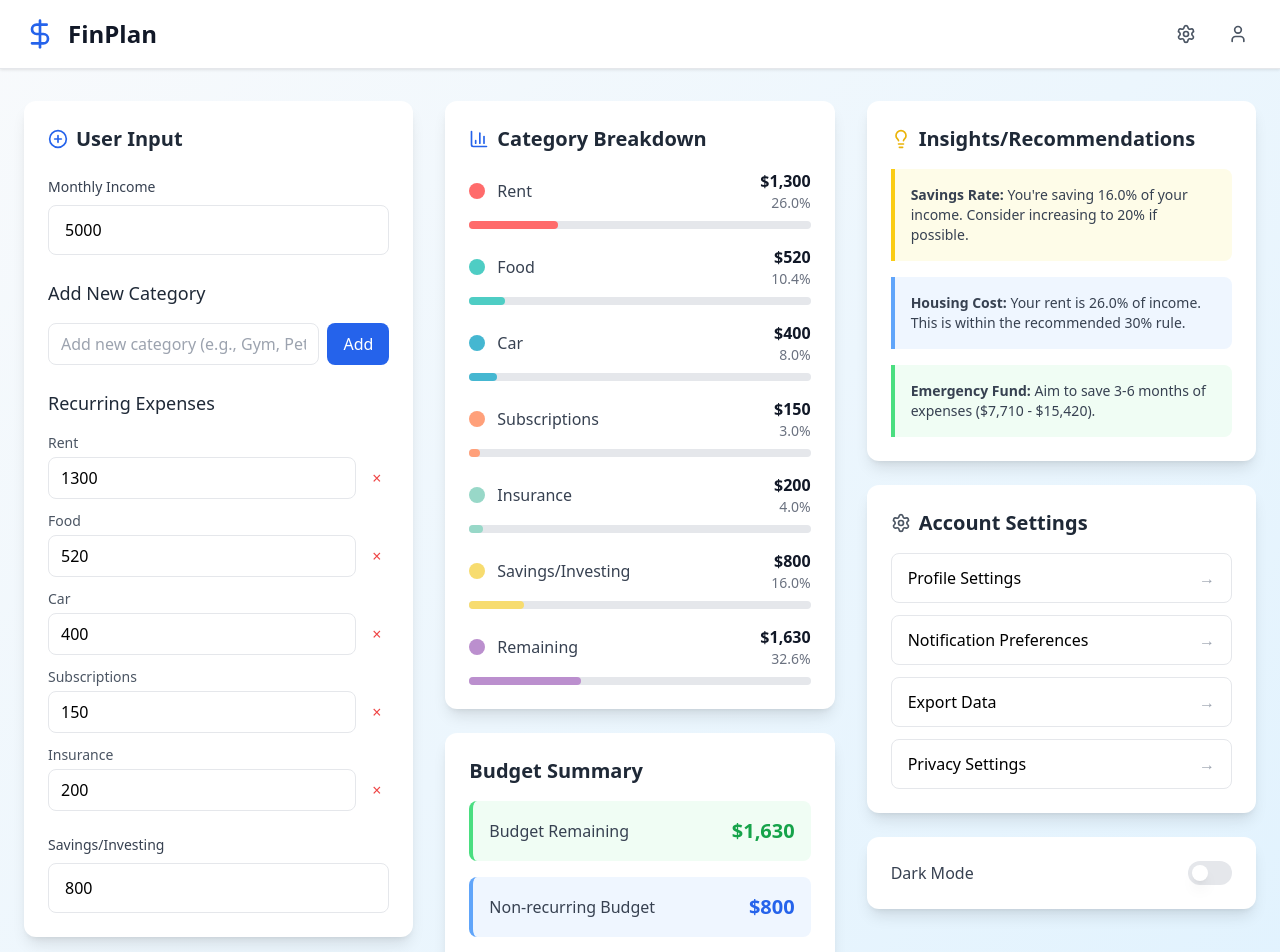
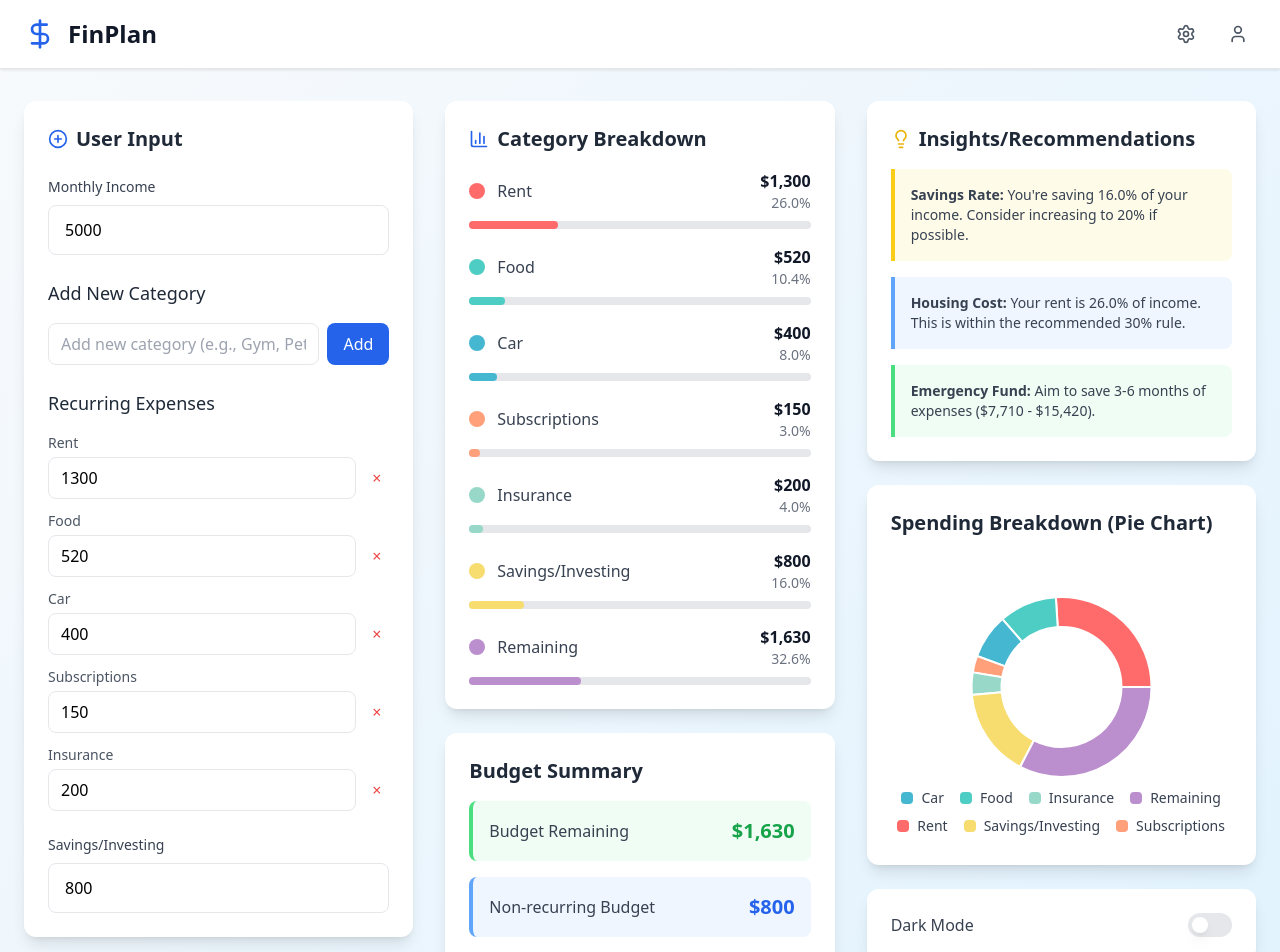
Before and after one commit to RyanMachado/OSCMiniHackProject, a React (Vite) app in the folder my-react-app/: page / in a window 1280 px wide. Shown: the top 952 px of the page. Built offline with nearby package versions, Linux system fonts and the light colour scheme.

Commit message:
Added pie chart

```diff
--- a/my-react-app/package.json
+++ b/my-react-app/package.json
@@ -11,7 +11,8 @@
   },
   "dependencies": {
     "react": "^19.1.1",
-    "react-dom": "^19.1.1"
+    "react-dom": "^19.1.1",
+    "recharts": "^3.2.1"
   },
   "devDependencies": {
     "@eslint/js": "^9.36.0",
--- a/my-react-app/src/App.tsx
+++ b/my-react-app/src/App.tsx
@@ -1,5 +1,22 @@
 import React, { useState } from 'react';
 import { DollarSign, PlusCircle, Settings, BarChart3, Lightbulb, User } from 'lucide-react';
+import { ResponsiveContainer, PieChart, Pie, Cell, Tooltip, Legend } from 'recharts';
+
+function WrappedLegend({ payload = [] }: { payload?: any[] }) {
+  return (
+    <ul className="mt-4 flex flex-wrap justify-center gap-x-4 gap-y-2">
+      {payload.map((entry) => (
+        <li key={entry.value} className="flex items-center gap-2 text-gray-700">
+          <span
+            className="inline-block h-3 w-3 rounded"
+            style={{ backgroundColor: entry.color }}
+          />
+          <span className="text-sm">{entry.value}</span>
+        </li>
+      ))}
+    </ul>
+  );
+}
 
 const FinanceApp = () => {
   const [monthlyIncome, setMonthlyIncome] = useState(5000);
@@ -73,6 +90,16 @@ const FinanceApp = () => {
       percentage: remainingForDisplay > 0 ? ((remainingForDisplay / baseForPercentage) * 100).toFixed(1) : '0.0'
     }
   ];
+
+  // ---- Pie chart series (hide zeros; clamp negatives) ----
+const chartData = [
+  ...expenseData.map(d => ({ name: d.name, value: d.value, color: d.color })),
+  { name: 'Savings/Investing', value: Math.max(0, savingsInvesting), color: '#F7DC6F' },
+  { name: 'Remaining',         value: Math.max(0, remaining),        color: '#BB8FCE' },
+].filter(d => d.value > 0);
+
+const SLICE_COLORS = chartData.map(d => d.color);
+
 
   const [newCategory, setNewCategory] = useState('');
 
@@ -313,29 +340,35 @@ const FinanceApp = () => {
               </div>
             </div>
 
-            {/* Account Settings */}
+            {/* Spending Pie Chart */}
             <div className="bg-white rounded-xl shadow-lg p-6">
-              <h2 className="text-xl font-semibold text-gray-800 mb-4 flex items-center">
-                <Settings className="h-5 w-5 mr-2 text-gray-600" />
-                Account Settings
+              <h2 className="text-xl font-semibold text-gray-800 mb-4">
+                Spending Breakdown (Pie Chart)
               </h2>
-              <div className="space-y-3">
-                <button className="w-full text-left px-4 py-3 rounded-lg hover:bg-gray-50 transition-colors border border-gray-200 flex items-center justify-between">
-                  <span>Profile Settings</span>
-                  <span className="text-gray-400">→</span>
-                </button>
-                <button className="w-full text-left px-4 py-3 rounded-lg hover:bg-gray-50 transition-colors border border-gray-200 flex items-center justify-between">
-                  <span>Notification Preferences</span>
-                  <span className="text-gray-400">→</span>
-                </button>
-                <button className="w-full text-left px-4 py-3 rounded-lg hover:bg-gray-50 transition-colors border border-gray-200 flex items-center justify-between">
-                  <span>Export Data</span>
-                  <span className="text-gray-400">→</span>
-                </button>
-                <button className="w-full text-left px-4 py-3 rounded-lg hover:bg-gray-50 transition-colors border border-gray-200 flex items-center justify-between">
-                  <span>Privacy Settings</span>
-                  <span className="text-gray-400">→</span>
-                </button>
+
+              <div className="h-72">
+                <ResponsiveContainer width="100%" height="100%">
+                  <PieChart>
+                    <Pie
+                      data={chartData}
+                      dataKey="value"
+                      nameKey="name"
+                      innerRadius={60}
+                      outerRadius={90}
+                      strokeWidth={2}
+                    >
+                      {chartData.map((entry, i) => (
+                        <Cell key={`slice-${i}`} fill={SLICE_COLORS[i] || '#8884d8'} />
+                      ))}
+                    </Pie>
+
+                    <Tooltip
+                      formatter={(val: number) => `$${val.toLocaleString()}`}
+                      contentStyle={{ borderRadius: 8 }}
+                    />
+                    <Legend content={<WrappedLegend/>} />
+                  </PieChart>
+                </ResponsiveContainer>
               </div>
             </div>
 
```
Also changed, not shown: 1 other file (tests, documents, lock files or other folders).
